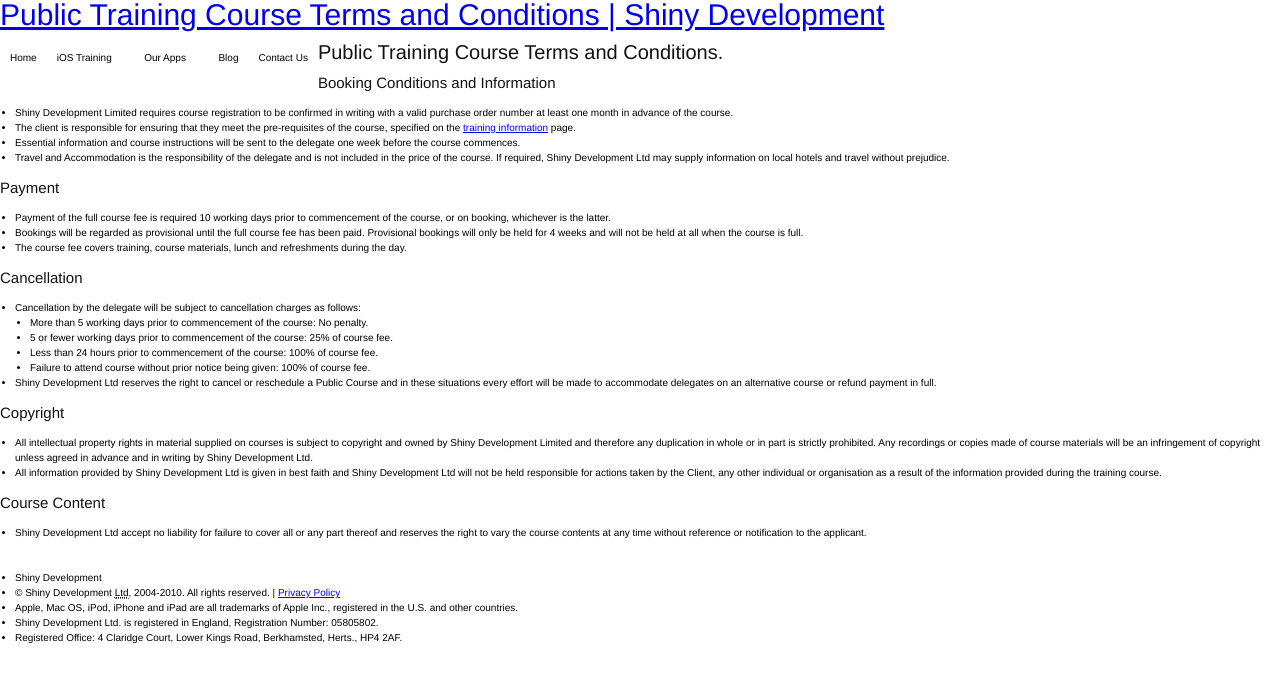
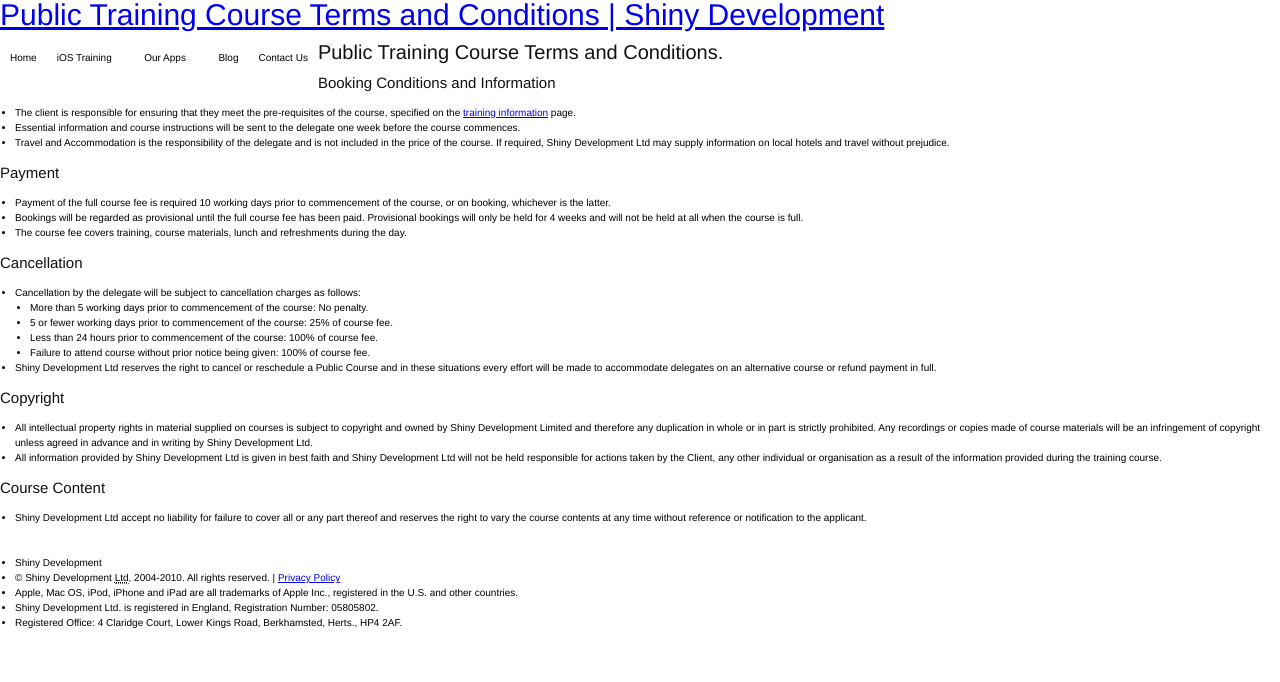
Before and after one commit to shinydevelopment/ShinyDevelopment-Holding, a Jekyll site: the page built from public-training-terms.html, in a window 1280 px wide. Shown: the top 682 px of the page. Built offline with Jekyll 4.4.1, drawn with Linux system fonts in a browser that asks for light colours; Markdown is read by kramdown in place of the engine named in the settings; comment, search, counter and statistics services are not loaded.

Commit message:
Removed inappropriate term from public terms and conditions.

```diff
--- a/public-training-terms.html
+++ b/public-training-terms.html
@@ -11,7 +11,6 @@
       <h2>Public Training Course Terms and Conditions.</h2>
       <h3>Booking Conditions and Information</h3>
       <ul>
-        <li>Shiny Development Limited requires course registration to be confirmed in writing with a valid purchase order number at least one month in advance of the course.</li>
         <li>The client is responsible for ensuring that they meet the pre-requisites of the course, specified on the <a href="/iphone-training/">training information</a> page.</li>
         <li>Essential information and course instructions will be sent to the delegate one week before the course commences.</li>
         <li>Travel and Accommodation is the responsibility of the delegate and is not included in the price of the course. If required, Shiny Development Ltd may supply information on local hotels and travel without prejudice.</li>
```
